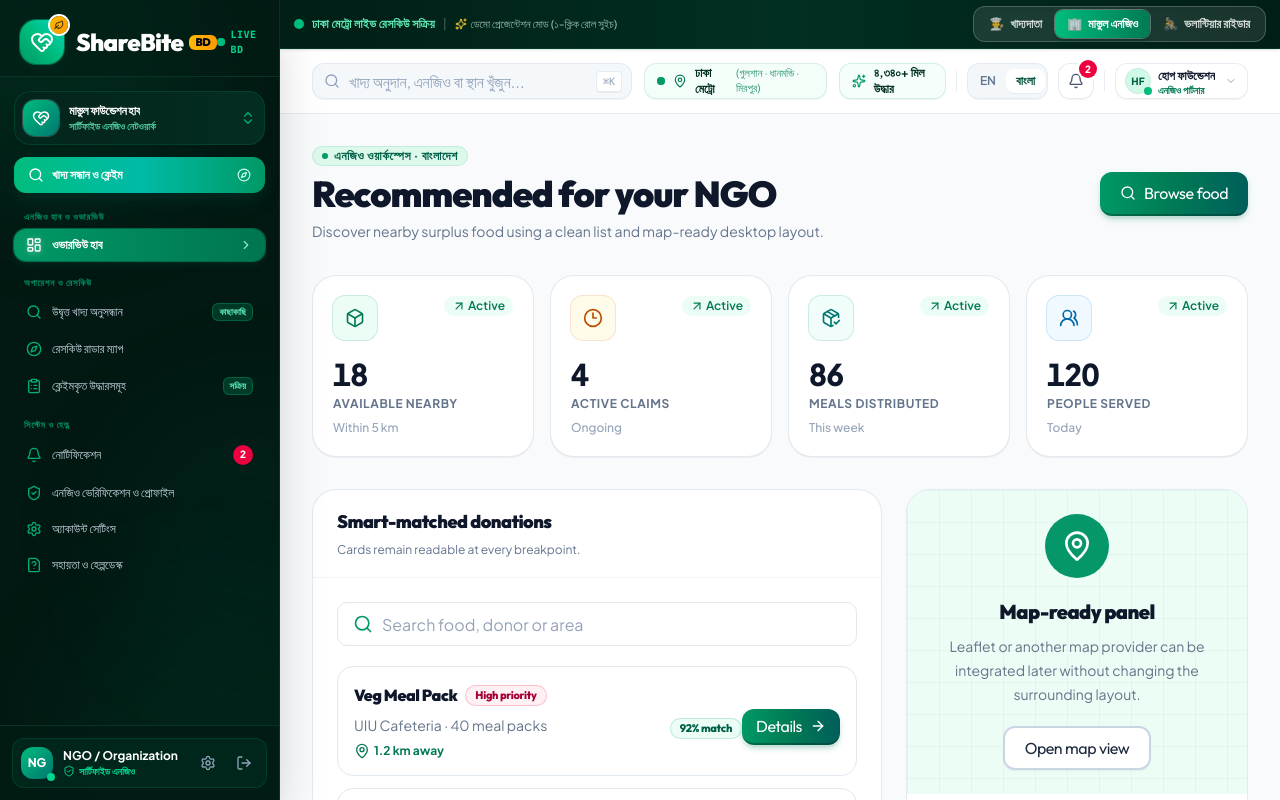
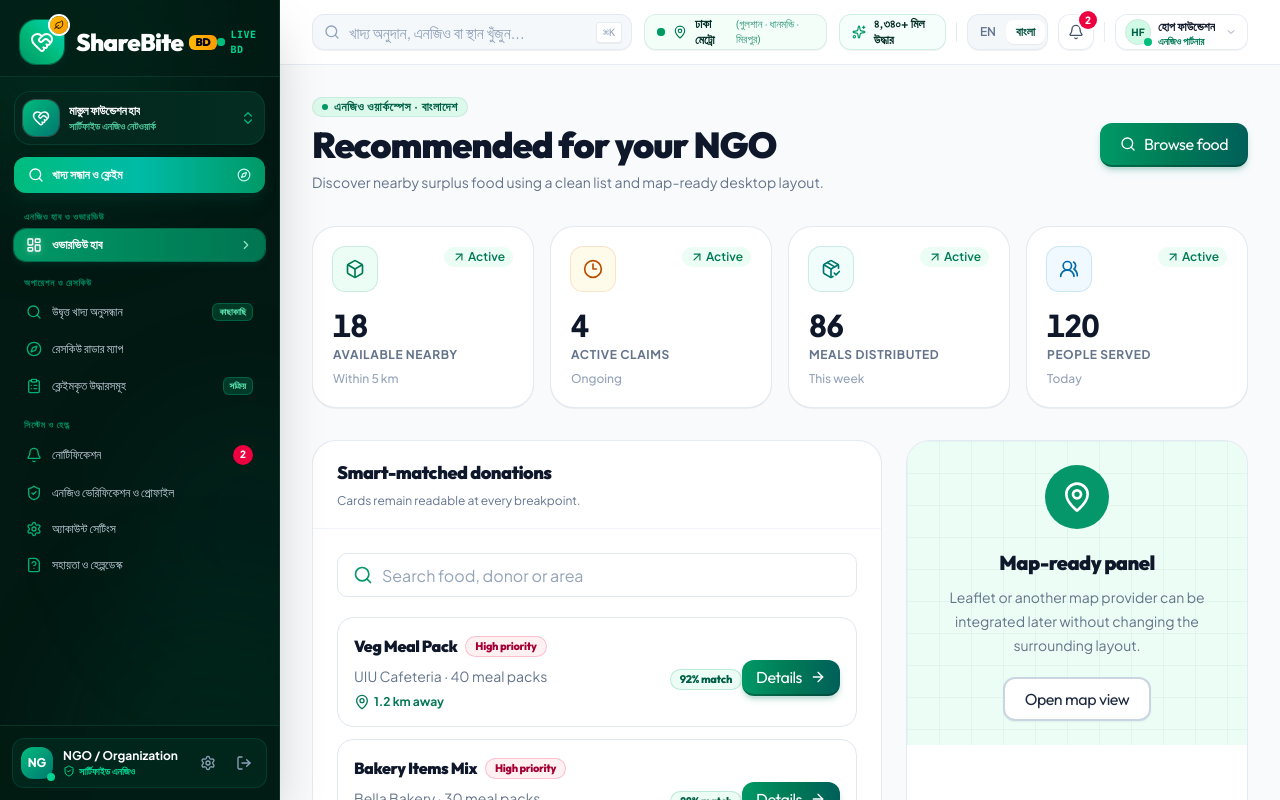
Before and after one commit to mahamudul-hasan7/shearbitebd, a Next.js app: page /preview/ngo in a window 1280 px wide. Shown: the top 800 px of the page. Built offline with nearby package versions, Linux system fonts and the light colour scheme.

Commit message:
refactor(ui): remove universal demo role switcher top bar per user preference

```diff
--- a/src/components/home/home-view.tsx
+++ b/src/components/home/home-view.tsx
@@ -30,7 +30,6 @@ import {
 } from "lucide-react";
 import { BrandLogo } from "@/components/brand/brand-logo";
 import { HeroTicker } from "@/components/home/hero-ticker";
-import { UniversalRoleSwitcher } from "@/components/navigation/universal-role-switcher";
 import { ROUTES } from "@/lib/routes";
 import { cn } from "@/lib/utils";
 
@@ -620,9 +619,6 @@ export function HomeView() {
 
   return (
     <div className="min-h-screen bg-[#f8faf9] text-ink-900 selection:bg-emerald-100 selection:text-emerald-900 antialiased">
-      {/* 0. Top Presentation Role Switcher */}
-      <UniversalRoleSwitcher currentRole="home" />
-
       {/* 1. Header / Navbar with Language Switcher and Mobile Drawer */}
       <header className="sticky top-0 z-50 border-b border-slate-200/80 bg-white/95 backdrop-blur-md">
         <div className="mx-auto flex h-16 max-w-7xl items-center justify-between px-4 sm:px-6 lg:px-8">
--- a/src/components/layout/portal-shell.tsx
+++ b/src/components/layout/portal-shell.tsx
@@ -4,7 +4,6 @@ import { ArrowLeft } from "lucide-react";
 import { AppHeader } from "@/components/layout/app-header";
 import { PageContainer } from "@/components/layout/page-container";
 import { DesktopSidebar } from "@/components/navigation/desktop-sidebar";
-import { UniversalRoleSwitcher } from "@/components/navigation/universal-role-switcher";
 import type { PortalRole } from "@/types/navigation";
 
 export function PortalShell({
@@ -46,7 +45,6 @@ export function PortalShell({
         avatarInitials={avatarInitials}
       />
       <div className="min-w-0 flex flex-col min-h-screen lg:pl-[var(--sidebar-width)]">
-        <UniversalRoleSwitcher currentRole={role} />
         <AppHeader
           role={role}
           activeHref={activeHref}
```
